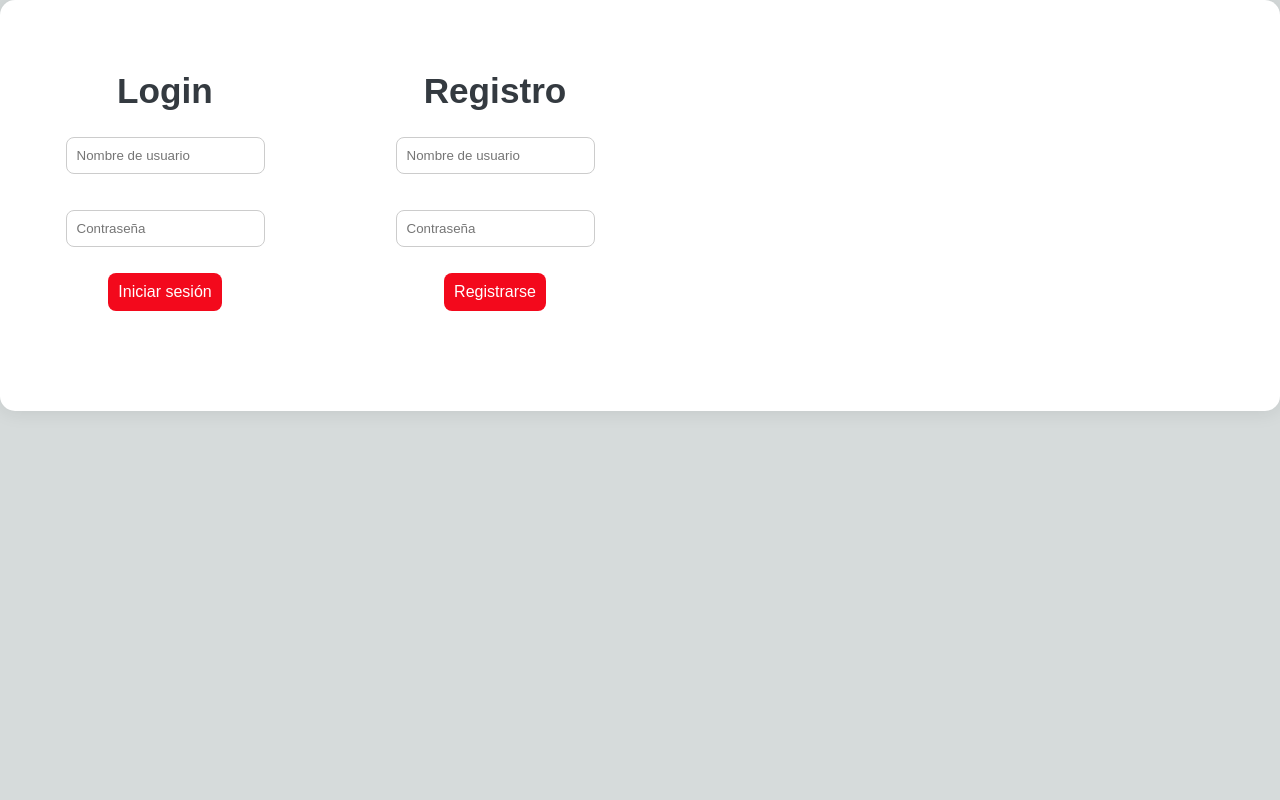
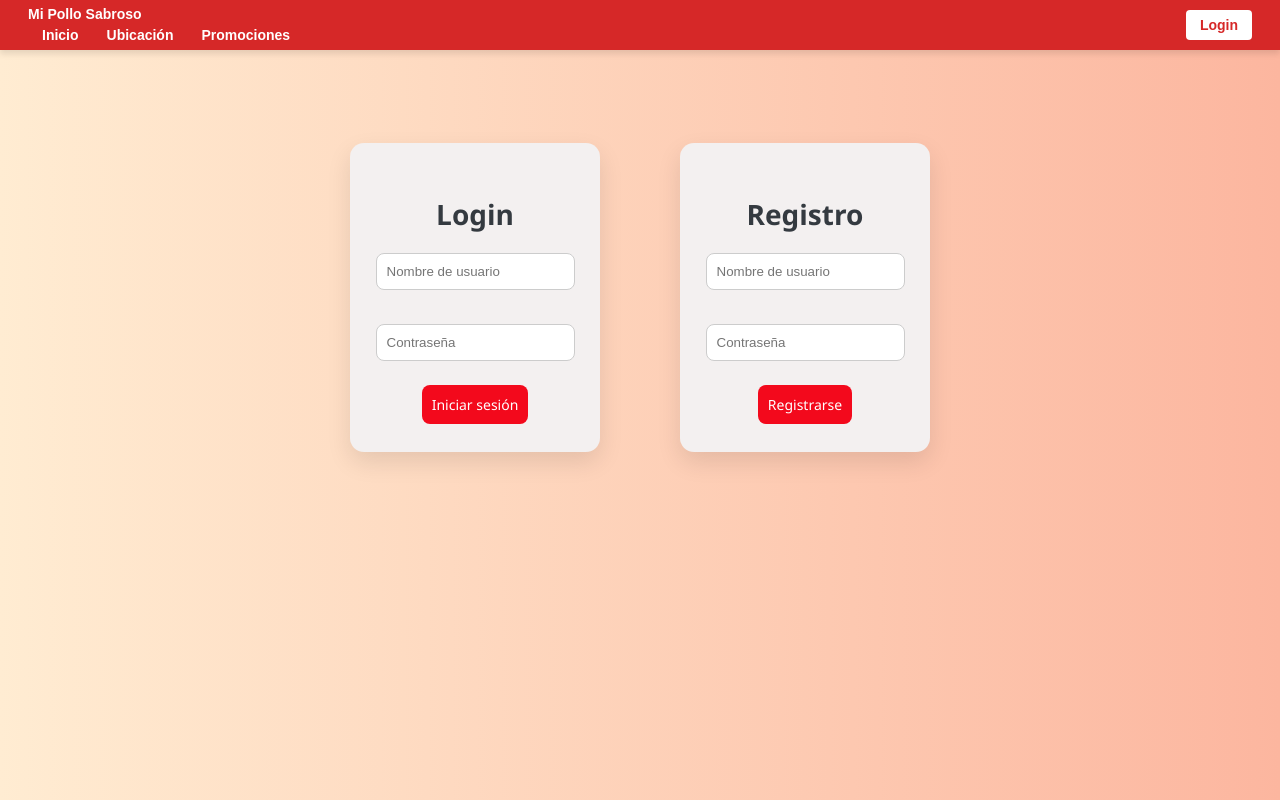
Before and after one commit to Ruben-Torres02/mipollosabrosoreact, a React (Vite) app: page /formulario in a window 1280 px wide. Built offline with nearby package versions, Linux system fonts and the light colour scheme.

Commit message:
ultimos cambios

```diff
--- a/index.html
+++ b/index.html
@@ -2,9 +2,9 @@
 <html lang="en">
   <head>
     <meta charset="UTF-8" />
-    <link rel="icon" type="image/svg+xml" href="/vite.svg" />
+    <link rel="icon" type="image/png" href="/images/icono.png" />
     <meta name="viewport" content="width=device-width, initial-scale=1.0" />
-    <title>MI POLLOSABROSO</title>
+    <title>Mi pollo sabroso</title>
   </head>
   <body>
     <div id="root"></div>
--- a/src/App.jsx
+++ b/src/App.jsx
@@ -3,15 +3,18 @@ import { MenuPublico } from './components/MenuPublico';
 import { Formulario } from './components/Formulario';
 import { FormularioPlato } from './components/FormularioPlato';
 import './App.css';
+import { LayoutPublico } from './components/LayoutPublico';
 
 function App() {
   return (
     <Router>
       <div className="App">
         <Routes>
-          <Route path="/" element={<MenuPublico />} />
-          <Route path="/formulario" element={<Formulario />} />
-          <Route path="/formularioPlato" element={<FormularioPlato />} />
+          <Route path="/" element={<LayoutPublico />}>
+            <Route index element={<MenuPublico />} />
+            <Route path="formulario" element={<Formulario />} />
+            <Route path="formularioPlato" element={<FormularioPlato />} />
+          </Route>
         </Routes>
       </div>
     </Router>
--- a/src/components/Formulario.css
+++ b/src/components/Formulario.css
@@ -1,3 +1,27 @@
+.contenedor-principal {
+  display: flex;
+  justify-content: center;
+  align-items: center;
+  min-height: 100vh;
+  background: linear-gradient(135deg, #e0eafc, #f3eacf);
+  padding: 2rem;
+  font-family: 'Segoe UI', Tahoma, Geneva, Verdana, sans-serif;
+}
+
+.formulario-contenedor {
+  background-color: #f3f0f0;
+  padding: 2rem 3rem;
+  border-radius: 1rem;
+  box-shadow: 0 10px 25px rgba(0, 0, 0, 0.1);
+  width: 100%;
+  max-width: 500px;
+  transition: transform 0.3s ease;
+}
+
+.formulario-contenedor:hover {
+  transform: translateY(-5px);
+}
+
 .formulario{
     display: flex;
     justify-content: center;
@@ -9,7 +33,7 @@
 body {
     margin: 0;
     font-family: sans-serif;
-    background:  #d6dbdb;
+    background:  #d2f1f1;
     height: 100vh;
     display: flex;
     align-items: center;
@@ -19,7 +43,7 @@ body {
   .contenedor-principal {
     display: flex;
     gap: 40px;
-    background: white;
+    background: linear-gradient(to right, #ffecd2, #fcb69f);
     padding: 40px;
     border-radius: 15px;
     box-shadow: 0 0 20px rgba(0,0,0,0.1);
--- a/src/components/FormularioPlato.css
+++ b/src/components/FormularioPlato.css
@@ -1,29 +1,49 @@
+
 .formulario-plato-contenedor {
-  padding: 20px;
-  font-family: sans-serif;
+  min-height: 100vh;
+  display: flex;
+  justify-content: center;
+  align-items: flex-start;
+  background: white;
+  padding: 40px 20px;
+}
+
+.formulario-plato-centro {
+  max-width: 900px;
+  width: 100%;
+  display: flex;
+  flex-direction: column;
+  align-items: center;
+  gap: 24px;
 }
 
 .formulario-plato-titulo {
-  margin-bottom: 15px;
+  margin-top: 0;
   color: #333;
+  text-align: center;
 }
 
 .formulario-plato-form {
+  width: 100%;
+  max-width: 350px; /* controla el tamaño visual */
+  padding: 24px;
+  background: linear-gradient(to right, #ffecd2, #fcb69f);
+  border: 1px solid #ddd;
+  border-radius: 10px;
+  box-shadow: 0 4px 10px rgba(0, 0, 0, 0.08);
   display: flex;
   flex-direction: column;
-  gap: 10px;
-  max-width: 400px;
-  margin-bottom: 30px;
-  padding: 20px;
-  border: 1px solid #ddd;
-  border-radius: 8px;
-  background-color: #f9f9f9;
+  gap: 12px;
+}
+
+.formulario-plato-form:hover{
+  transform: scale(1.05);
 }
 
 .formulario-plato-input,
 .formulario-plato-file {
-  padding: 8px;
-  font-size: 16px;
+  padding: 5px;
+  font-size: 11px;
   border-radius: 4px;
   border: 1px solid #ccc;
 }
@@ -31,16 +51,16 @@
 .formulario-plato-checkbox {
   display: flex;
   align-items: center;
-  gap: 8px;
-  font-size: 14px;
+  gap: 5px;
+  font-size: 12px;
 }
 
 .formulario-plato-boton {
   background-color: #f3091c;
   color: white;
   border: none;
-  border-radius: 4px;
-  padding: 10px;
+  border-radius: 6px;
+  padding: 8px;
   cursor: pointer;
   font-weight: bold;
 }
@@ -52,15 +72,34 @@
 .formulario-plato-tabla {
   width: 100%;
   border-collapse: collapse;
+  border-radius: 8px;
+  overflow: hidden;
+  box-shadow: 0 0 10px rgba(0,0,0,0.1);
+  background-color: white;
 }
 
-.formulario-plato-tabla th,
+.formulario-plato-tabla th {
+  background-color: #f3091c;
+  color: white;
+  padding: 12px;
+  text-align: left;
+  font-weight: bold;
+}
+
+.formulario-plato-tabla tr:nth-child(even) {
+  background-color: #fdf3f3;
+}
+
+.formulario-plato-tabla tr:hover {
+  background: linear-gradient(to right, #ffecd2, #fcb69f);
+  transition: background-color 0.2s ease-in-out;
+}
+
 .formulario-plato-tabla td {
   padding: 10px;
-  border: 1px solid #ccc;
-  text-align: left;
+  border-bottom: 1px solid #ddd;
+  font-size: 14px;
 }
-
 .formulario-plato-tabla thead {
   background-color: #f3091c;
   color: white;
@@ -71,7 +110,7 @@
 }
 
 .idEditar {
-  background-color: #f9c74f; /* Amarillo */
+  background-color: #cd9104; /* Amarillo */
   color: white;
   border: none;
   padding: 6px 10px;
@@ -88,3 +127,19 @@
   cursor: pointer;
   border-radius: 4px;
 }
+
+.idEditar:hover {
+  background-color: #f98404;
+  transform: scale(1.05);
+}
+
+.idEliminar:hover {
+  background-color: #d90429;
+  transform: scale(1.05);
+}
+
+.formulario-wrapper {
+  display: flex;
+  justify-content: center;
+  align-items: center;
+}
--- a/src/components/FormularioPlato.jsx
+++ b/src/components/FormularioPlato.jsx
@@ -133,6 +133,7 @@ export function FormularioPlato() {
 
   return (
     <div className="formulario-plato-contenedor">
+      <div className="formulario-plato-centro">
       <h2 className="formulario-plato-titulo">
         {modoEdicion ? "Editar plato" : "Agregar nuevo plato"}
       </h2>
@@ -248,6 +249,7 @@ export function FormularioPlato() {
           ))}
         </tbody>
       </table>
+      </div>
     </div>
   );
 }
--- /dev/null
+++ b/src/components/LayoutPublico.jsx
@@ -0,0 +1,28 @@
+import { Link, Outlet, useNavigate } from 'react-router-dom';
+import './MenuPublico.css';
+
+export function LayoutPublico() {
+  const navigate = useNavigate();
+
+  return (
+    <>
+      <header className="header">
+        <div className="barras">
+          <h2>Mi Pollo Sabroso</h2>
+          <nav className="nav-links">
+            <Link to ="/">Inicio</Link>
+            <a href="#ubicacion">Ubicación</a>
+            <a href="#idpromo">Promociones</a>
+          </nav>
+        </div>
+        <button onClick={() => navigate("/formulario")} className="login-button">
+          Login
+        </button>
+      </header>
+
+      <main>
+        <Outlet />
+      </main>
+    </>
+  );
+}
--- a/src/components/MenuPublico.css
+++ b/src/components/MenuPublico.css
@@ -10,6 +10,7 @@ html, body {
   width: 100%;
   font-family: 'Segoe UI', Tahoma, Geneva, Verdana, sans-serif;
   overflow-x: hidden;
+  font-size: 14px;
 }
 
 /* Contenedor principal */
@@ -28,7 +29,7 @@ html, body {
   left: 0;
   z-index: 10;
   width: 100%;
-  height: 60px;
+  height: 50px;
   background-color: #d62828;
   color: white;
   display: flex;
@@ -39,7 +40,7 @@ html, body {
 }
 
 .header h2 {
-  font-size: 1.8rem;
+  font-size: 1rem;
 }
 
 .nav-links a {
@@ -72,31 +73,48 @@ html, body {
 
 /* Imagen principal */
 .hero-image {
-  width: 100%;
-  margin-top: 60px;
-  overflow: hidden;
+  background: linear-gradient(to right, #ffecd2, #fcb69f);
+  padding: 3rem 1rem;
+  display: flex;
+  justify-content: center;
+  align-items: center;
 }
 
 .responsive-image {
   width: 100%;
+  max-width: 900px;
   height: auto;
   object-fit: cover;
-  display: block;
-  max-height: 500px;
+  border-radius: 16px;
+  box-shadow: 0 8px 24px rgba(0, 0, 0, 0.2);
+}
+.responsive-image:hover {
+  transform: scale(1.03); /* zoom ligero */
+  box-shadow: 0 12px 36px rgba(0, 0, 0, 0.35); /* sombra más intensa */
 }
 
-/* Promociones y menú */
 main {
-  padding-top: 1000px;
+  padding-top: 15px;
   flex-grow: 1;
   width: 100%;
 }
 
 h1 {
+  display: flex;
+  align-items: center;
+  justify-content: center;
   text-align: center;
   margin: 2rem 0 1rem;
-  font-size: 2.2rem;
+  font-size: 2rem;
   color: #343a40;
+  position: relative;
+}
+
+h1::before, h1::after {
+  content: "";
+  flex: 1;
+  border-bottom: 10px solid #d62828; /* grosor y color de la línea */
+  margin: 0 1rem; /* espacio entre línea y texto */
 }
 
 .menu {
@@ -108,24 +126,14 @@ h1 {
   width: 100%;
 }
 
-.menu-card {
-  background-color: white;
-  padding: 1rem;
-  border-radius: 8px;
-  box-shadow: 0 4px 10px rgba(0, 0, 0, 0.1);
-  width: 100%;
-  max-width: 400px;
-  text-align: center;
-  transition: transform 0.3s ease;
-}
 
 .menu-card:hover {
   transform: translateY(-5px);
 }
 
 .menu-card img {
-  width: 100%;
-  height: 160px;
+  width: 70%;
+  height: 100px;
   object-fit: cover;
   border-radius: 6px;
 }
@@ -143,7 +151,7 @@ h1 {
 .menu-card strong {
   display: block;
   margin-top: 0.5rem;
-  font-size: 1.1rem;
+  font-size: 1rem;
   color: #28a745;
 }
 
@@ -165,26 +173,27 @@ h1 {
   color: #d62828;
 }
 
-/* Mapa */
 .map-container {
-  padding: 2rem;
+  padding: 0.5rem;
   background-color: #e9ecef;
   text-align: center;
   width: 100%;
 }
 
 .map-container h2 {
-  margin-bottom: 1rem;
+  margin-bottom: 0.8rem;
   color: #343a40;
 }
 
 .map-container iframe {
-  border-radius: 8px;
-  max-width: 100%;
-  border: none;
+  border-radius: 16px;
+  max-width: 80%;
+  border: 2px solid hsl(14, 80%, 50%);
 }
-
-/* Horario - AJUSTADO PARA PANTALLA COMPLETA */
+.map-container iframe:hover {
+  transform: scale(1.02);
+  box-shadow: 0 8px 30px rgba(0, 0, 0, 0.4); /* más fuerte al pasar el mouse */
+}
 .horario-container {
   padding: 20px;
   background-color: #f2ecec;
@@ -201,7 +210,7 @@ h1 {
 
 .horario-lista li {
   padding: 5px 0;
-  font-size: 16px;
+  font-size: 12px;
 }
 
 /* Promociones */
@@ -257,3 +266,26 @@ h1 {
   margin: 0;
   padding: 0;
 }
+
+#idpromo {
+  font-family: 'Roboto', sans-serif;
+  font-size: 1.5rem;
+  color: #d62828;
+  text-align: center;
+}
+
+.menu-card.promo-card {
+  transform: scale(0.9); /* Ajusta el valor según lo que necesites */
+  max-width: 310px;
+}
+.menu-card {
+  background-color: white;
+  transform: scale(0.9);
+  padding: 1rem;
+  border-radius: 8px;
+  box-shadow: 0 4px 10px rgba(0, 0, 0, 0.1);
+  width: 100%;
+  max-width: 310px;
+  text-align: center;
+  transition: transform 0.3s ease;
+}
--- a/src/components/MenuPublico.jsx
+++ b/src/components/MenuPublico.jsx
@@ -15,7 +15,7 @@ export function MenuPublico() {
     }, []);
 
     const handleLoginClick = () => {
-        navigate("/formulario");
+        navigate("formulario");
     };
 
     const platosPromocion = platos.filter(plato => plato.promociones);
@@ -23,29 +23,14 @@ export function MenuPublico() {
 
     return (
         <div className="menu-publico-container">
-            {/* HEADER */}
-            <header className="header">
-                <div className="barras">
-                    <h2>Mi Pollo Sabroso</h2>
-                    <nav className="nav-links">
-                        <a href="#ubicacion">Ubicación</a>
-                        <a href="#idpromo">Promociones</a>
-                    </nav>
-                </div>
-                <button onClick={handleLoginClick} className="login-button">
-                    Login
-                </button>
-            </header>
-
-            {/* MAIN */}
-            <main>
-                {/* Imagen principal */}
+            <main className="limited-container">
                 <div className="hero-image">
                     <img src="images/brasas.jpeg" alt="pollo" className="responsive-image" />
                 </div>
 
-                {/* Sección menú normal */}
-                <h1 id="menuid">Menú</h1>
+                <div className="promo-banner">
+                    <h1 className="menuid">Menú</h1>
+                </div>
                 <div className="menu">
                     {platosNormales.map(plato => (
                         <div key={plato.id} className="menu-card">
@@ -57,7 +42,6 @@ export function MenuPublico() {
                     ))}
                 </div>
 
-                {/* Sección promociones */}
                 <h2 id="idpromo">Promociones</h2>
                 <div className="promociones">
                     {platosPromocion.map(plato => (
```
Also changed, not shown: public/images/icono.png (added).
